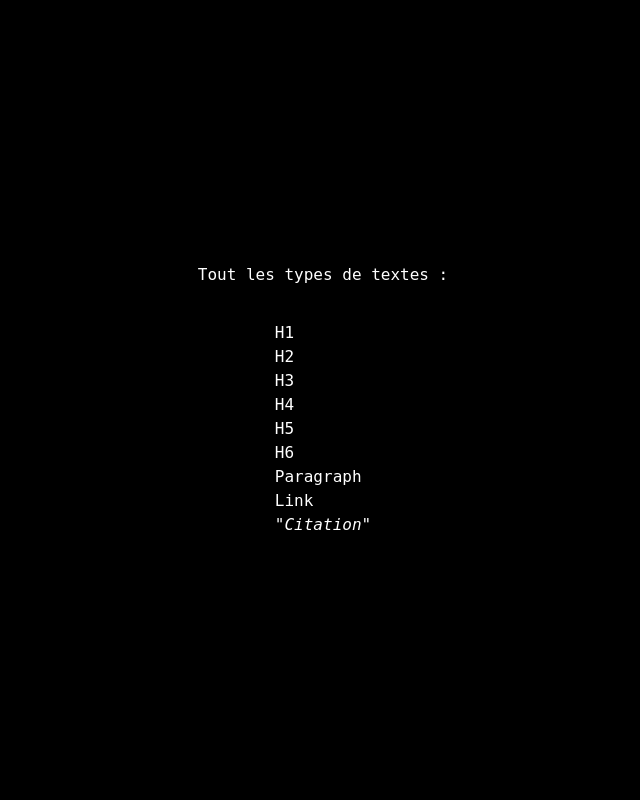
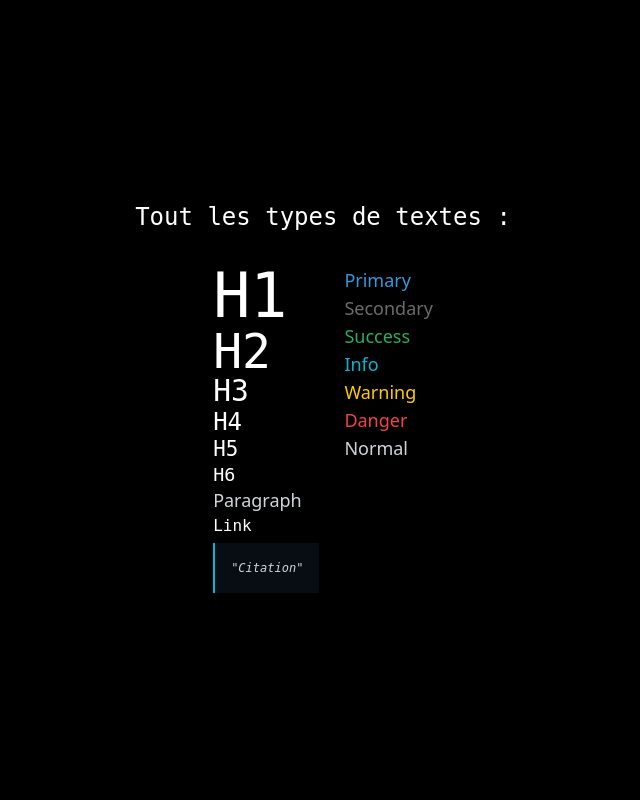
Before and after one commit to Stiles52/stiles52.github.io, a PHP site: page /css_tester.html in a window 1280 px wide. Shown: the whole page, without its empty margins (317-957 px from the left). Run offline with PHP 8.4, Linux system fonts and the light colour scheme; some libraries are stand-ins or nearby versions.

Commit message:
💄Add text coloration to global style

```diff
--- a/assets/css/style.css
+++ b/assets/css/style.css
@@ -46,8 +46,6 @@ body.fade-out {
 #page-footer { opacity: 0; transform: translateY(30px); transition: all 1s ease-out; }
 #page-footer.active { opacity: 1; transform: translateY(0); }
 
-/* BUTTONS */
-a.origin-btn, button.origin-btn {
 /*TEXTS*/
 h1, h2, h3, h4, h5, h6 {
     font-family: 'JetBrains Mono', monospace;
@@ -80,6 +78,17 @@ cite {
     background-color: rgb(17 24 39 / 0.5);
     border-left: 2px solid rgb(6 182 212);
 }
+
+/*TEXTS STATUS*/
+.text--primary { color: #3498db; }
+.text--secondary { color: rgb(107 107 107); }
+.text--success { color: #27ae60; }
+.text--info { color: rgb(6 182 212); }
+.text--warning { color: rgb(255 204 0); }
+.text--danger { color: rgb(239 68 68); }
+
+/*BUTTONS*/
+a.origin-btn, button.origin-btn, a.a.origin-btn:link {
     display: inline-flex;
     align-items: center;
     gap: 1rem;
--- a/css_tester.html
+++ b/css_tester.html
@@ -33,6 +33,16 @@
                 <a href="#">Link</a><br>
                 <cite>"Citation"</cite>
             </div>
+            <div>
+                <p class="text--primary">Primary</p>
+                <p class="text--secondary">Secondary</p>
+                <p class="text--success">Success</p>
+                <p class="text--info">Info</p>
+                <p class="text--warning">Warning</p>
+                <p class="text--danger">Danger</p>
+                <p>Normal</p>
+            </div>
+        </div>
         </div>
     </section>
 
```
